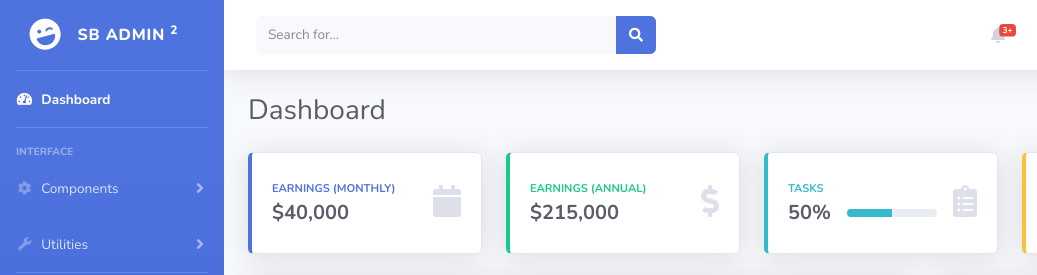
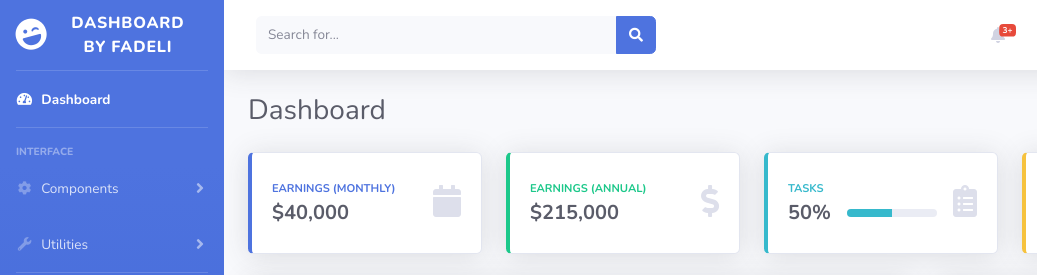
Before and after one commit to dwifadeli/trello_hactive, a website with bundled scripts: page index.html in a window 1280 px wide. Shown: the top 275 px of the page, 0-1037 px from the left. Built offline with nearby package versions, Linux system fonts and the light colour scheme.

Commit message:
new index.html

```diff
--- a/index.html
+++ b/index.html
@@ -35,7 +35,7 @@
                 <div class="sidebar-brand-icon rotate-n-15">
                     <i class="fas fa-laugh-wink"></i>
                 </div>
-                <div class="sidebar-brand-text mx-3">SB Admin <sup>2</sup></div>
+                <div class="sidebar-brand-text mx-3">DASHBOARD BY FADELI </div>
             </a>
 
             <!-- Divider -->
```
